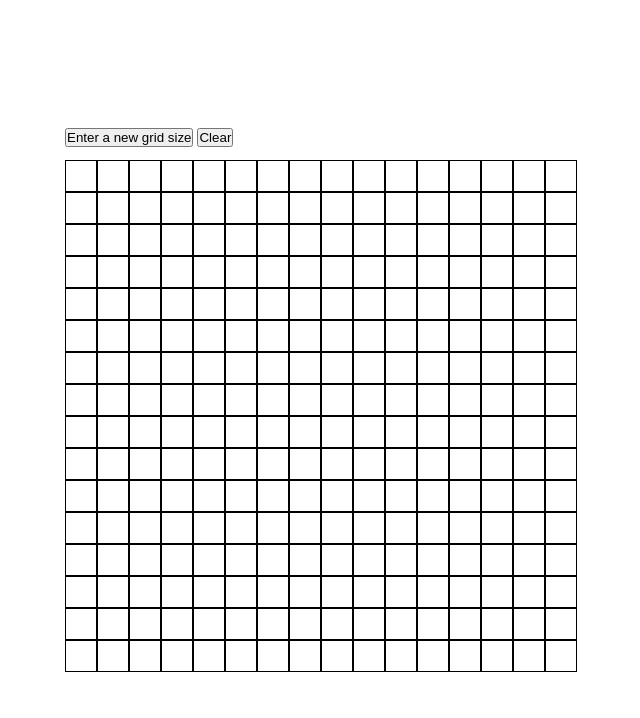
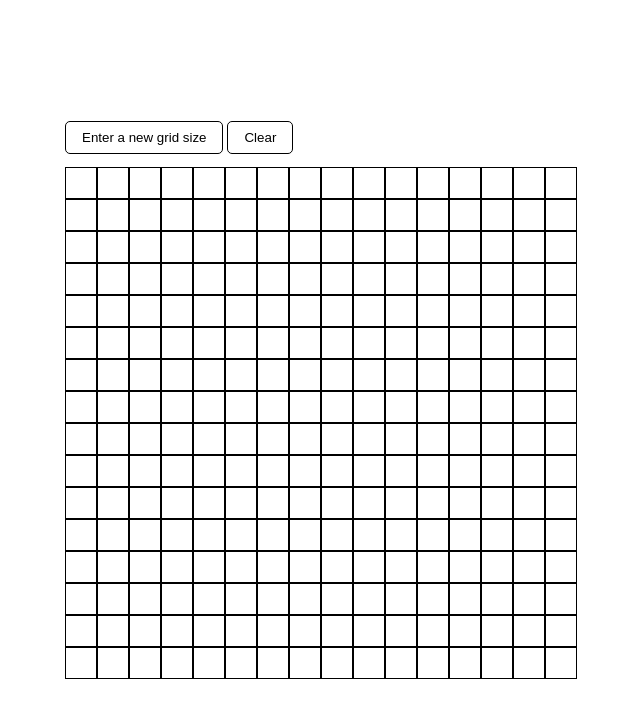
Before and after one commit to BookmanJunior/Etch-a-Sketch, a plain HTML site: page index.html in a window 1280 px wide. Shown: the whole page, without its empty margins (319-959 px from the left). Drawn offline with Linux system fonts and the light colour scheme.

Commit message:
Styled buttons

```diff
--- a/style.css
+++ b/style.css
@@ -24,8 +24,13 @@ body {
     height: 2em;
 }
 
-.grid-size-btn {
+button {
     margin-bottom: 1em;
+    padding: 8px 16px;
+    border-radius: 5px;
+    background-color: white;
+    outline: 0;
+    border: 1px solid black;
 }
 
 .painted {
```
